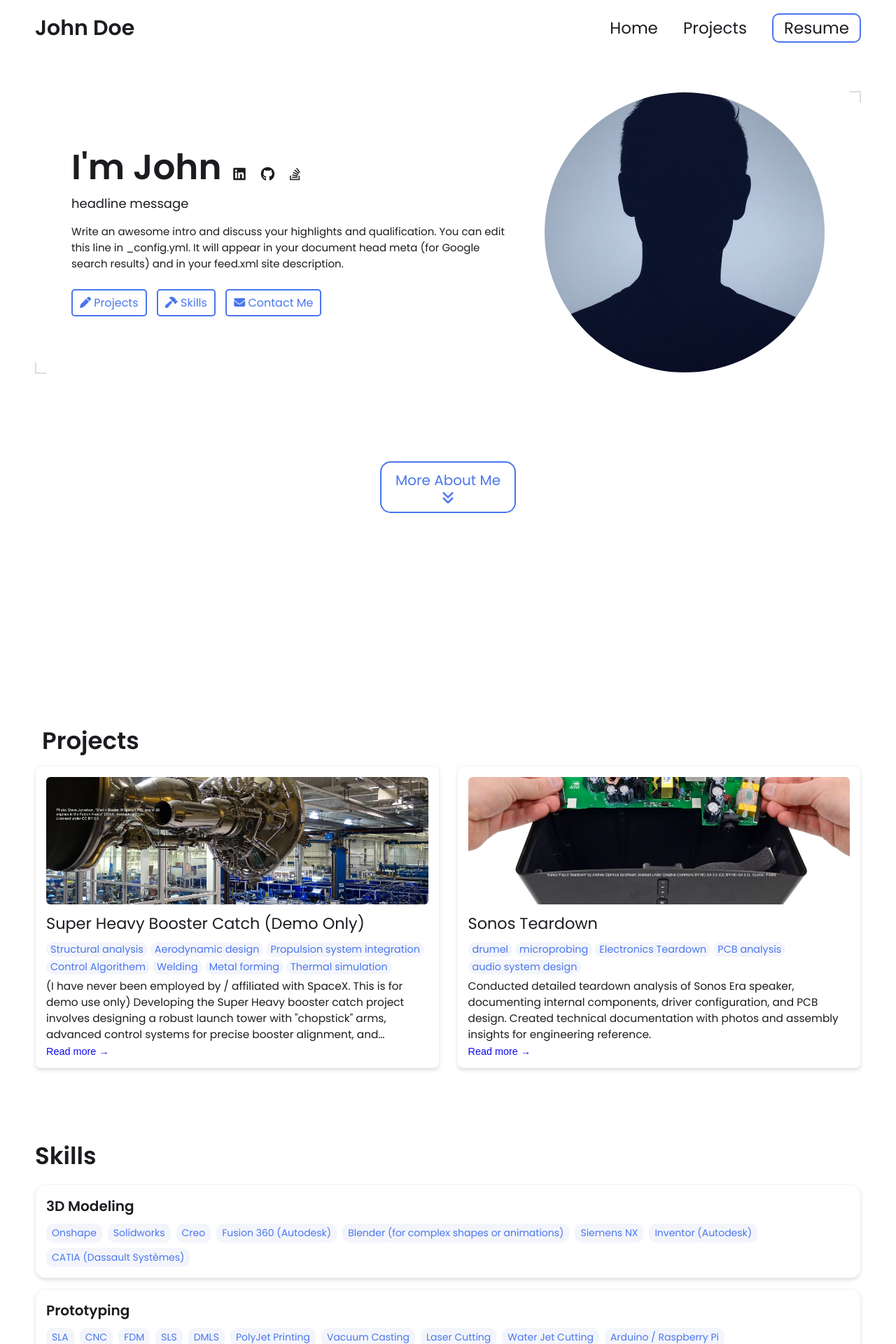
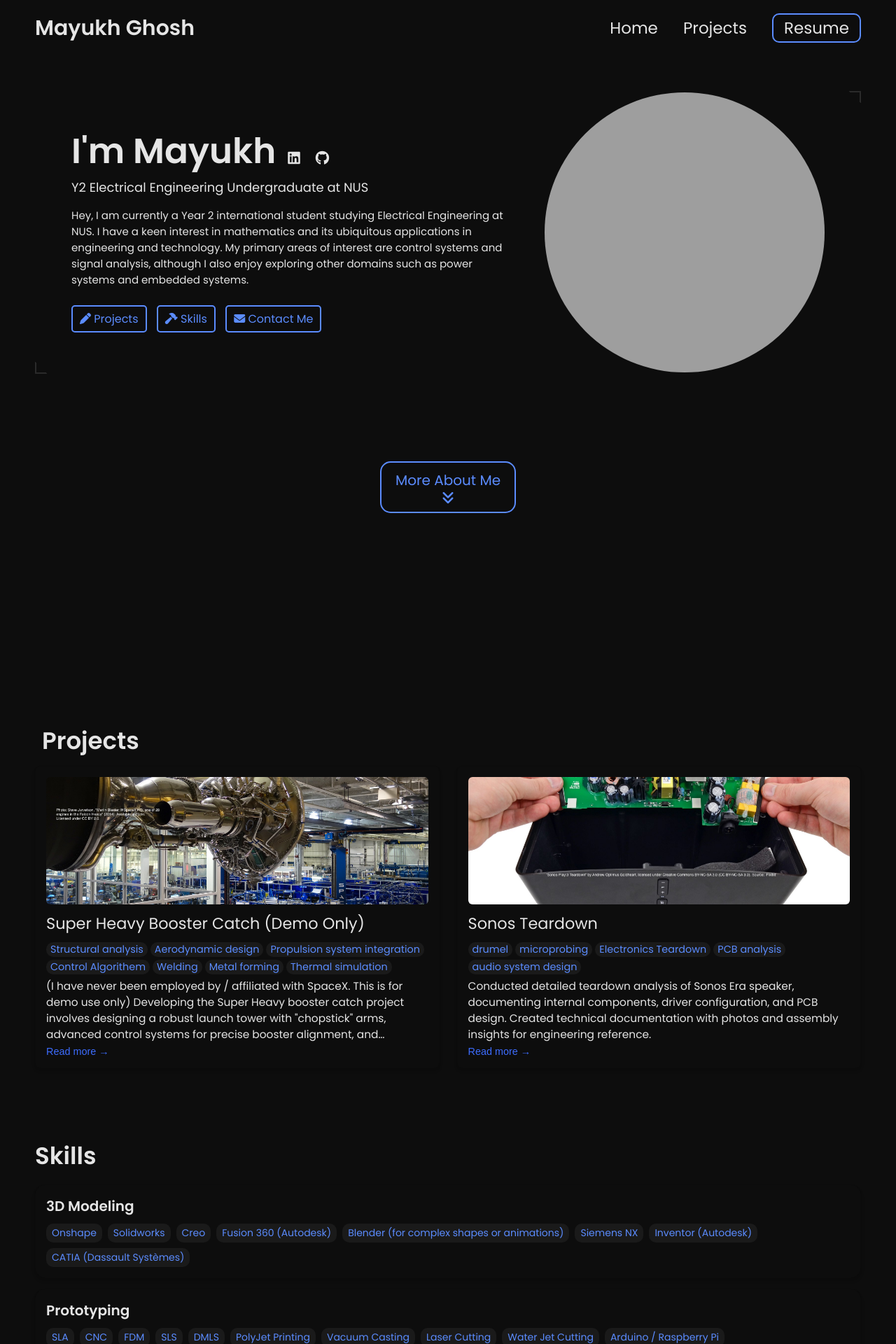
Before and after one commit to AscendedSky/AscendedSky.github.io, a Jekyll site: the page built from index.html, in a window 1280 px wide. Shown: the top 1920 px of the page at 70% size. Built offline with Jekyll 4.4.1, drawn with Linux system fonts in a browser that asks for light colours.

Commit message:
Update portfolio details and external links

```diff
--- a/_config.yml
+++ b/_config.yml
@@ -7,20 +7,19 @@
 
 # Main Page Setup
 
-title: John Doe's Portfolio # This is what shows up in the tab of the browser
+title: Mayukh Ghosh's Portfolio # This is what shows up in the tab of the browser
 
 
 
-# Hero Section
-name: John Doe
-headline: headline message
+# Intro Section
+name: Mayukh Ghosh
+headline: Y2 Electrical Engineering Undergraduate at NUS
 description: >- # dont remove this line. this will ignore all new lines until the next section
-  Write an awesome intro and discuss your highlights and qualification. You can edit this
-  line in _config.yml. It will appear in your document head meta (for
-  Google search results) and in your feed.xml site description.
+  Hey, I am currently a Year 2 international student studying Electrical Engineering at NUS. I have a keen interest in mathematics and its ubiquitous applications in engineering and technology. My primary areas of interest are control systems and signal analysis, although I also enjoy exploring other domains such as power systems and embedded systems.
+
 
 # Place your profile image in /assets/images/profile-image/folder and edit the file name
-profile_image: ./assets/images/profile-image/avatar.jpeg
+#profile_image: ./assets/images/profile-image/avatar.jpeg
 
 
 # Link your resume
@@ -30,17 +29,17 @@ resume-url: https://drive.google.com/file/d/13Z3duVzh-gguPU5r03oJVEE6rV9rd3DS/vi
 
 # Set up external links - this will show up as small icons next to your name.
 
-external-links:    # input only your own url slug. The icons with missing entries will not appear.
-  linkedin: test    # https://www.linkedin.com/in/{your url slug}
-  github: leea12    # https://github.com/{your url slug}
-  stackoverflow: test      # https://stackoverflow.com/users/{your url slug}
-  medium:            # https://medium.com/@{your url slug}
-  x-twitter:   # https://x.com/{your url slug}
-  threads:            # https://threads.net/@{your url slug}
-  instragram:       # https://instagram.com/{your url slug}
-  youtube:           # https://youtube.com/@{your url slug}
-  discord:            # https://discord.com/users/{your url slug}
-  bluesky:           # https://bsky.app/profile/{your url slug}
+external-links:
+  linkedin: https://www.linkedin.com/in/mayukh-ghosh-/
+  github: https://github.com/AscendedSky
+  #stackoverflow: test      # https://stackoverflow.com/users/{your url slug}
+  #medium:            # https://medium.com/@{your url slug}
+  #x-twitter:   # https://x.com/{your url slug}
+  ##threads:            # https://threads.net/@{your url slug}
+  #instragram:       # https://instagram.com/{your url slug}
+  #youtube:           # https://youtube.com/@{your url slug}
+  #discord:            # https://discord.com/users/{your url slug}
+  #bluesky:           # https://bsky.app/profile/{your url slug}
 
 
 # Skills Section - Add the list of your Skills by categories/tools. The indentation for each level needs to be precise.
@@ -88,18 +87,18 @@ skills:
 
 
 # Contact Form Setup. Setup an account and copy over the key. When someone fills out the form, it will be received in your email.
-formspree-key:   https://formspree.io/f/{8-digit key}
+#formspree-key:   https://formspree.io/f/{8-digit key}
 
 
 
 # Active theme (Updatethis to switch themes). Make sure to keep the indentation the samne.
-colors: # this is the basic theme
-  text: "#1a1c20"
-  border: "#ddd"
-  link: "#4a76ee"
-  highlight: "#0c0cf2"
-  background: "#ffffff"
-  light_background: "#f3f5fb"
+colors:
+  text: "#e5e5e5"            # light gray text
+  border: "#2a2a2a"          # dark gray borders
+  link: "#5b8cff"            # soft blue links
+  highlight: "#3d6dff"       # stronger blue for hover/active
+  background: "#0d0d0d"      # near-black background
+  light_background: "#1a1a1a" # slightly lighter sections
 
 # A few examples.
 basic theme:
```
